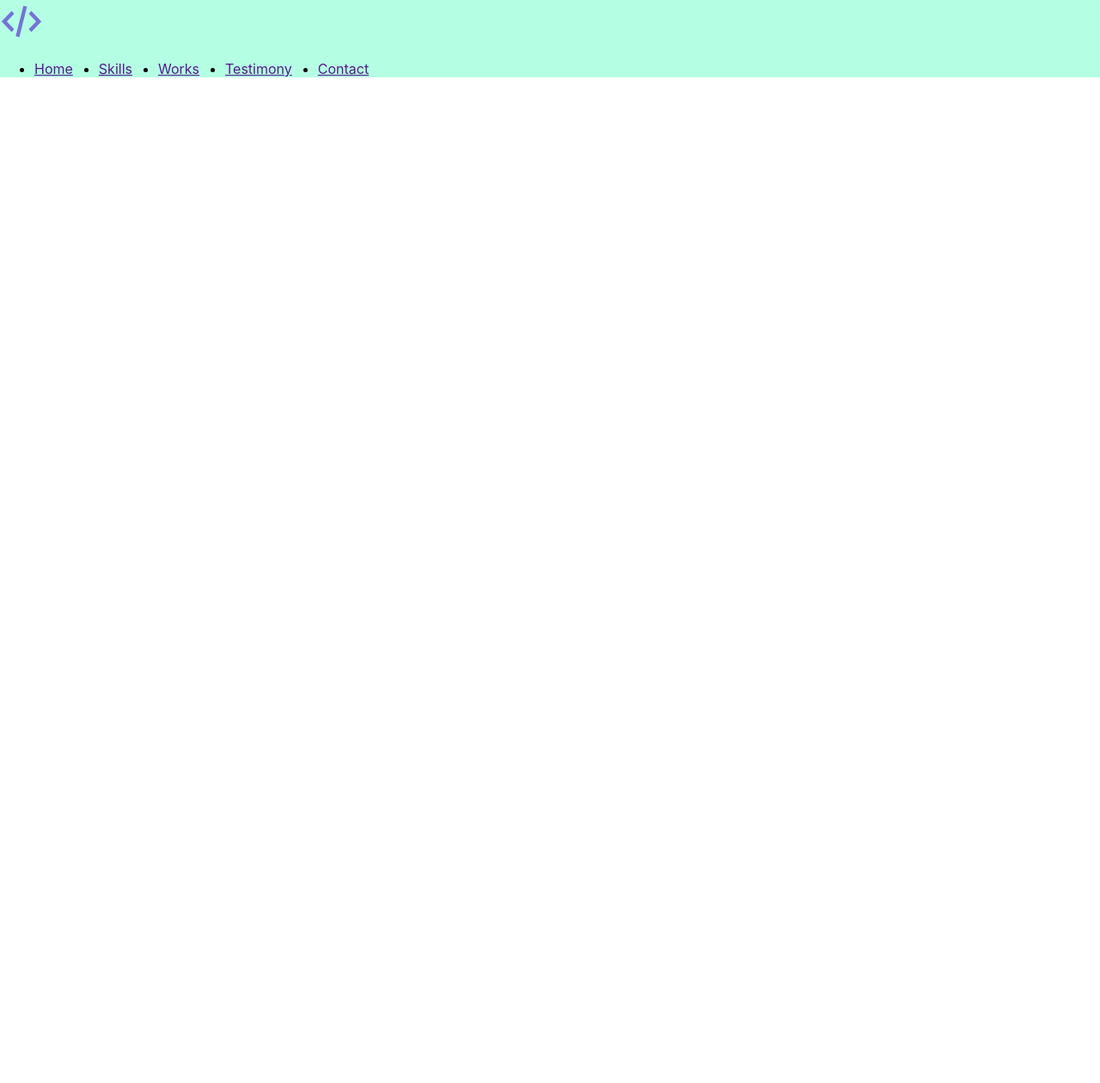
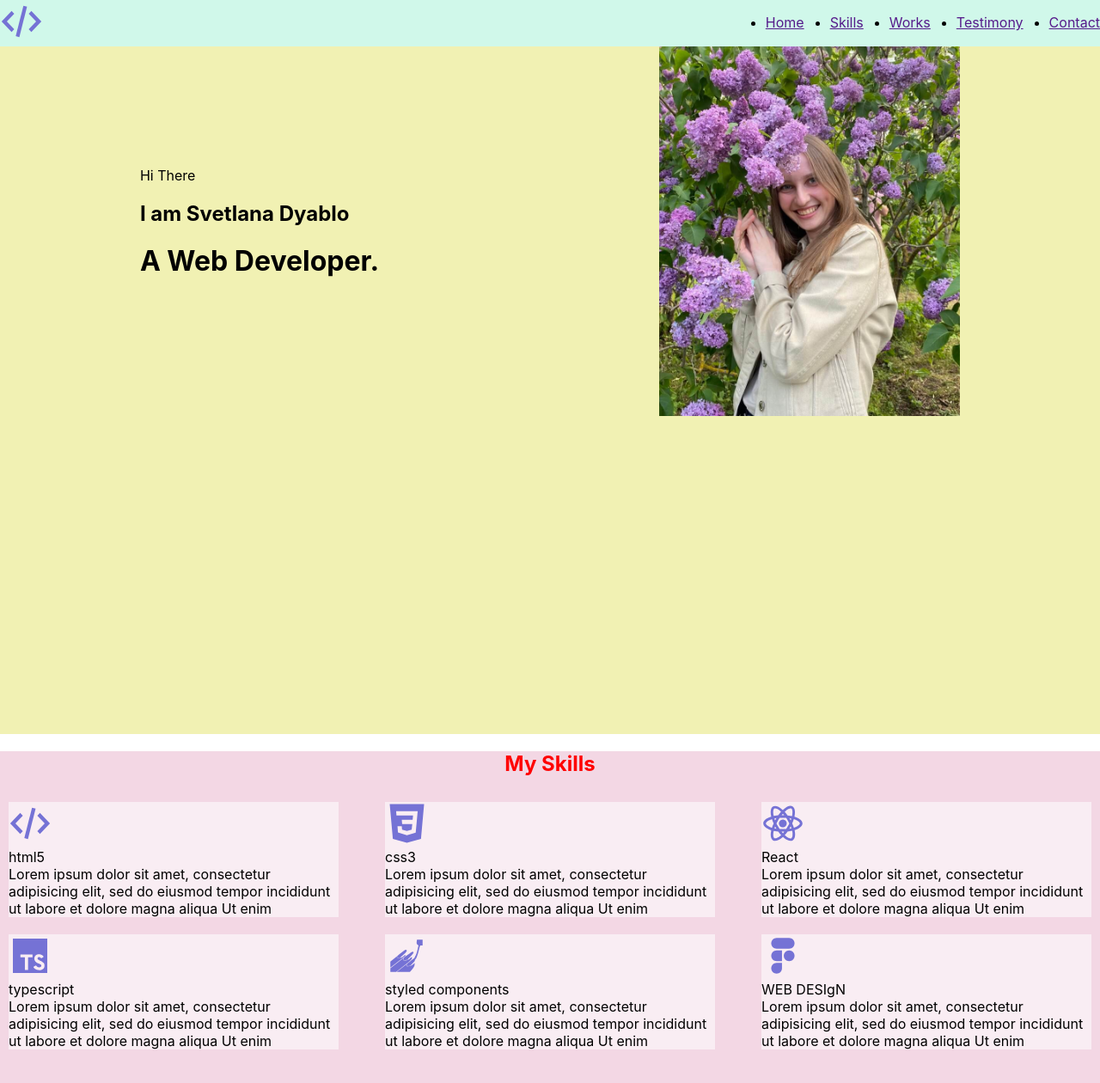
Before and after one commit to Kat10-4/portfolio-start-project, a React app: page / in a window 1280 px wide. Shown: the top 1260 px of the page at 86% size. Before the commit the page ends 800 px from the top, so only its background shows below. Built offline with nearby package versions, Linux system fonts and the light colour scheme.

Commit message:
added main&skills

```diff
--- a/package.json
+++ b/package.json
@@ -64,6 +64,8 @@
     "workbox-webpack-plugin": "6.4.1"
   },
   "scripts": {
+    "predeploy": "yarn run build",
+    "deploy": "gh-pages -d build",
     "start": "node scripts/start.js",
     "build": "node scripts/build.js",
     "test": "node scripts/test.js"
@@ -88,7 +90,8 @@
   },
   "devDependencies": {
     "@types/styled-components": "5.1.26",
-    "babel-plugin-styled-components": "2.0.7"
+    "babel-plugin-styled-components": "2.0.7",
+    "gh-pages": "^6.1.1"
   },
   "jest": {
     "roots": [
--- a/src/App.tsx
+++ b/src/App.tsx
@@ -1,20 +1,17 @@
 import './App.css';
-import styled from 'styled-components';
 import {Header} from "./layout/header  /Header";
+import {Main} from "./layout/sections/main/Main";
+import {Skills} from "./layout/sections/skills/Skills";
 
 
 function App() {
     return (
         <div className="App">
             <Header/>
+            <Main/>
+            <Skills/>
         </div>
     );
 }
 
 export default App;
-
-const Title = styled.h1`
-    font-size: 1.5em;
-    text-align: center;
-    color: #e91e63;
-`;
--- /dev/null
+++ b/src/components/FlexWrapper.tsx
@@ -0,0 +1,16 @@
+import styled from "styled-components";
+
+export type FlexWrapperPropsTypes = {
+    direction?: string,
+    justify?: string,
+    align?: string;
+    wrap?: string,
+}
+
+
+export const FlexWrapper = styled.div<FlexWrapperPropsTypes>`
+    display: flex;
+    flex-direction: ${props => props.direction || "row"};
+    justify-content: ${props => props.justify || "flex-start"};
+    align-items: ${props => props.align || "stretch"};
+    flex-wrap: ${props => props.wrap || "nowrap"}`
--- /dev/null
+++ b/src/components/SectionTitle.tsx
@@ -0,0 +1,6 @@
+import styled from "styled-components";
+
+export const SectionTitle = styled.h2`
+    color: red;
+    text-align: center;
+`
--- a/src/components/icon/Icon.tsx
+++ b/src/components/icon/Icon.tsx
@@ -3,11 +3,14 @@ import iconsSprite from '../../assets/images/icons-sprite.svg'
 
 type IconPropsType = {
     iconId: string,
+    width?:string,
+    height?:string,
+    viewbox?:string
 }
 
 export const Icon = (props: IconPropsType) => {
     return (
-        <svg width="50.000000" height="50.000000" viewBox="0 0 50 50" fill="none" xmlns="http://www.w3.org/2000/svg">
+        <svg width={props.width || "50"} height={props.height || "50"} viewBox={props.viewbox || "0 0 50 50"} fill="none" xmlns="http://www.w3.org/2000/svg">
             <use xlinkHref={`${iconsSprite}#${props.iconId}`}/>
         </svg>
     );
--- a/src/layout/header  /Header.tsx
+++ b/src/layout/header  /Header.tsx
@@ -14,5 +14,7 @@ export const Header = () => {
 
 
 const StyledHeader = styled.header`
-    background-color: #b4ffe4;
+    background-color: #d0f8ea;
+    display: flex;
+    justify-content: space-between;
 `
--- /dev/null
+++ b/src/layout/sections/main/Main.tsx
@@ -0,0 +1,34 @@
+import React from 'react';
+import styled from "styled-components";
+import photo from "../../../assets/images/photo.jpeg"
+import {FlexWrapper} from "../../../components/FlexWrapper";
+
+export const Main = () => {
+    return (
+        <StyledMain>
+            <FlexWrapper align={"center"} justify={"space-around"}>
+                <div>
+                    <span>Hi There</span>
+                    <Name>I am Svetlana Dyablo</Name>
+                    <MainTitle>A Web Developer.</MainTitle>
+                </div>
+                <Photo src={photo} alt=""/>
+            </FlexWrapper>
+        </StyledMain>
+    );
+};
+
+const StyledMain = styled.div`
+    min-height: 100vh;
+    background-color: #f1f1b3;
+`
+const MainTitle = styled.h1``
+
+const Name = styled.h2``
+
+
+const Photo = styled.img`
+    width: 350px;
+    height: 430px;
+    object-fit: cover;
+`
--- /dev/null
+++ b/src/layout/sections/skills/Skills.tsx
@@ -0,0 +1,39 @@
+import React from 'react';
+import styled from "styled-components";
+import {FlexWrapper} from "../../../components/FlexWrapper";
+import {SectionTitle} from "../../../components/SectionTitle";
+import {Skill} from "./skill/Skill";
+
+export const Skills = () => {
+    return (
+        <StylesSkills>
+            <SectionTitle>My Skills</SectionTitle>
+            <FlexWrapper wrap={'wrap'} justify={'space-between'}>
+                <Skill iconId={'code'}
+                       title={'html5'}
+                       description={'Lorem ipsum dolor sit amet, consectetur adipisicing elit, sed do eiusmod tempor incididunt ut labore et dolore magna aliqua Ut enim'}/>
+                <Skill iconId={'css'}
+                       title={'css3'}
+                       description={'Lorem ipsum dolor sit amet, consectetur adipisicing elit, sed do eiusmod tempor incididunt ut labore et dolore magna aliqua Ut enim'}/>
+                <Skill iconId={'react'}
+                       title={'React'}
+                       description={'Lorem ipsum dolor sit amet, consectetur adipisicing elit, sed do eiusmod tempor incididunt ut labore et dolore magna aliqua Ut enim'}/>
+                <Skill iconId={'typescript'}
+                       title={'typescript'}
+                       description={'Lorem ipsum dolor sit amet, consectetur adipisicing elit, sed do eiusmod tempor incididunt ut labore et dolore magna aliqua Ut enim'}/>
+                <Skill iconId={'styledComponents'}
+                       title={'styled components'}
+                       description={'Lorem ipsum dolor sit amet, consectetur adipisicing elit, sed do eiusmod tempor incididunt ut labore et dolore magna aliqua Ut enim'}/>
+                <Skill iconId={'figma'}
+                       title={'WEB DESIgN'}
+                       description={'Lorem ipsum dolor sit amet, consectetur adipisicing elit, sed do eiusmod tempor incididunt ut labore et dolore magna aliqua Ut enim'}/>
+            </FlexWrapper>
+        </StylesSkills>
+    );
+};
+
+const StylesSkills = styled.section`
+    background-color: #f3d7e4;
+    min-height: 100vh;
+
+`
--- /dev/null
+++ b/src/layout/sections/skills/skill/Skill.tsx
@@ -0,0 +1,28 @@
+import React from 'react';
+import {Icon} from "../../../../components/icon/Icon";
+import styled from "styled-components";
+
+type SkillPropsType = {
+    iconId: string;
+    title: string;
+    description:string;
+}
+
+
+export const Skill = (props: SkillPropsType) => {
+    return (
+        <StyledSkill>
+            <Icon iconId={props.iconId}></Icon>
+            <SkillTitle>{props.title}</SkillTitle>
+            <SkillText>{props.description}</SkillText>
+        </StyledSkill>
+    );
+};
+
+const StyledSkill = styled.div`
+    width: 30%;
+    background-color: rgba(255,255,255, 0.56);
+    margin: 10px;
+`
+const SkillTitle = styled.div``
+const SkillText = styled.div``
```
Also changed, not shown: 1 other file (tests, documents, lock files or other folders).
